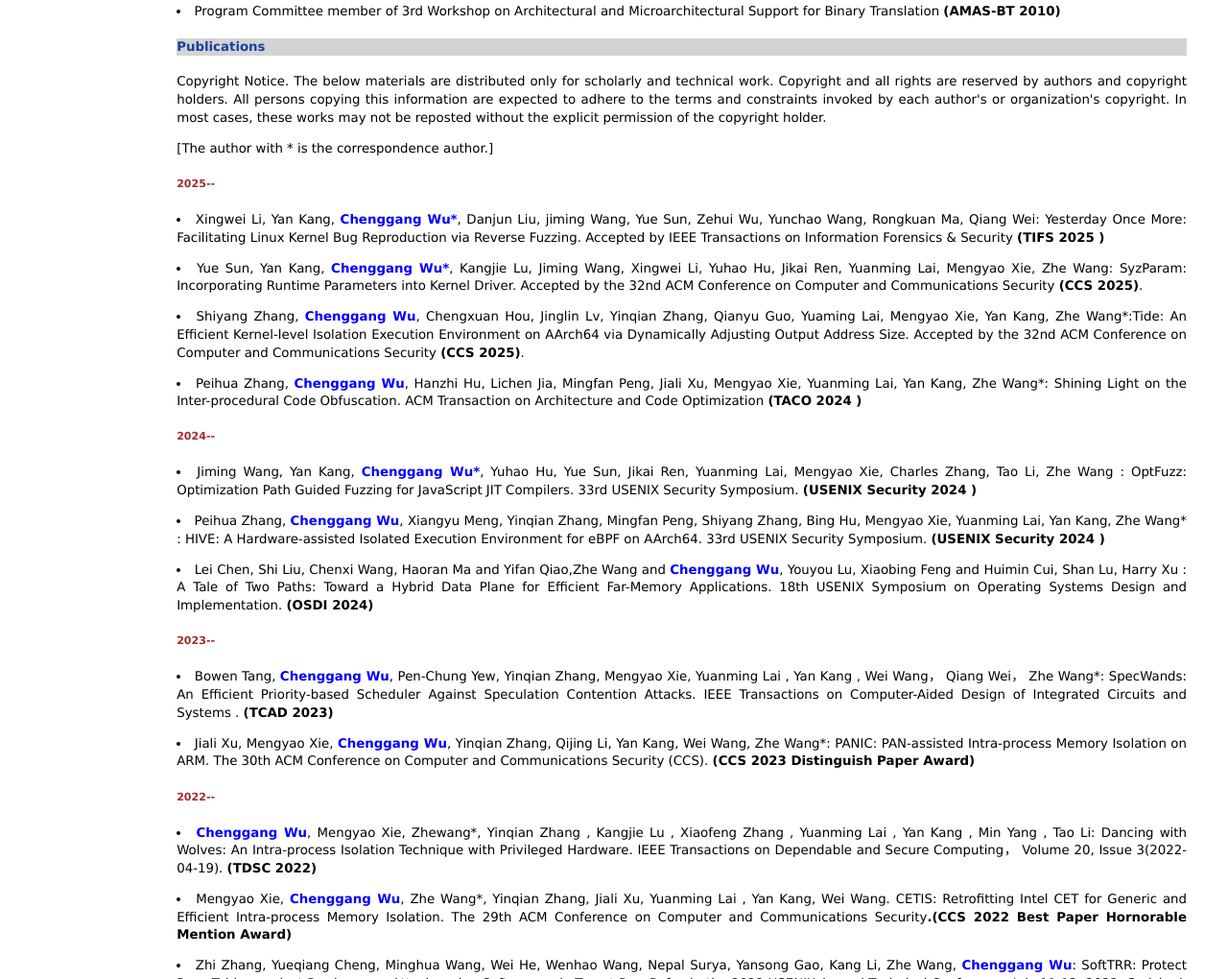
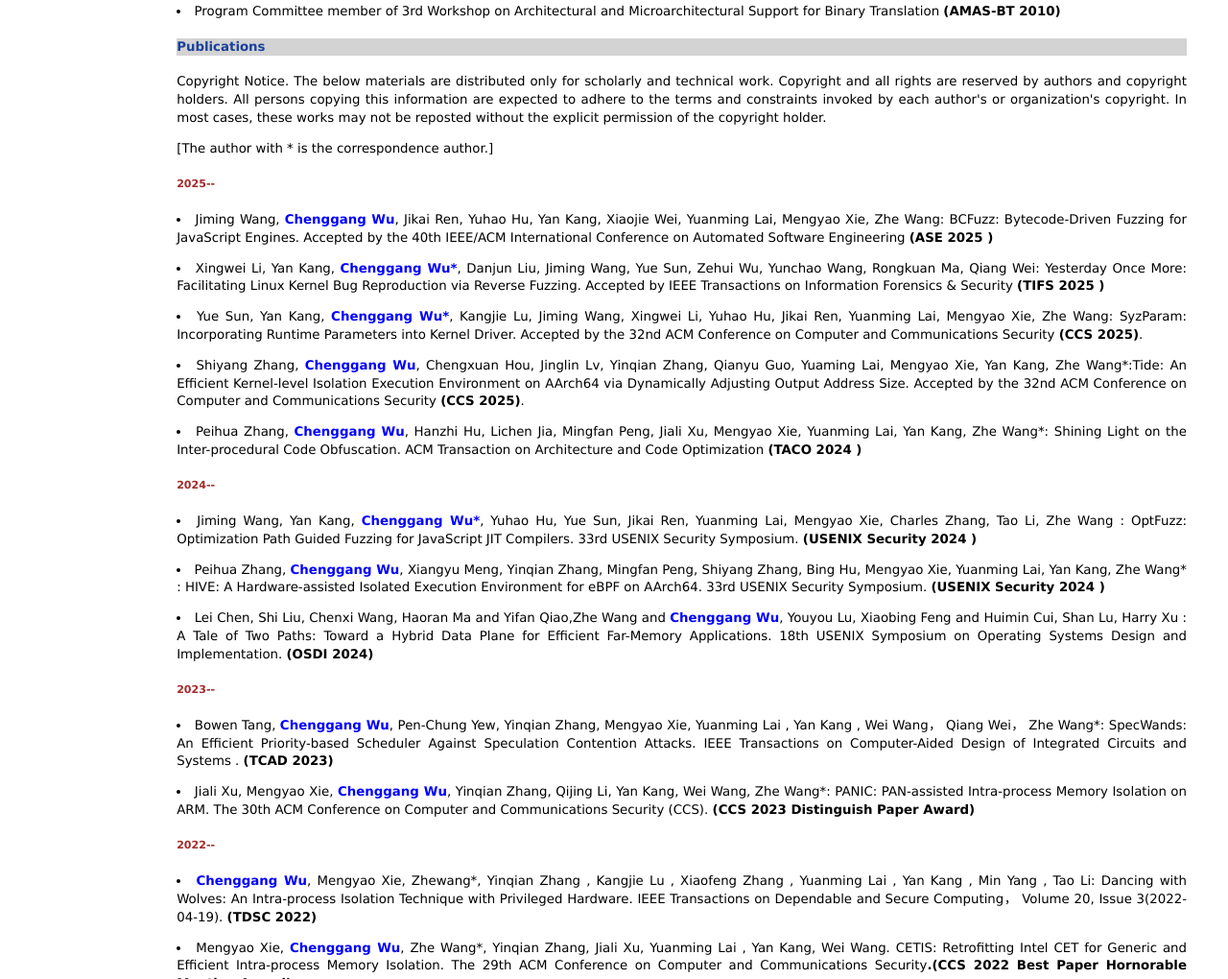
Before and after one commit to wucgus2008/ChenggangWu.github.io, a plain HTML site: page index.html in a window 1280 px wide. Shown: the part 1842-2862 px from the top of the page at 96% size. Drawn offline with Linux system fonts and the light colour scheme.

Commit message:
add ase paper

```diff
--- a/index.html
+++ b/index.html
@@ -180,9 +180,12 @@
 </p>
 <h5><font color="brown">2025--</font> </h5>
 
+<p><li>
+  Jiming Wang, <font color="blue"><strong>Chenggang Wu</strong></font>, Jikai Ren, Yuhao Hu, Yan Kang, Xiaojie Wei, Yuanming Lai, Mengyao Xie, Zhe Wang: BCFuzz: Bytecode-Driven Fuzzing for JavaScript Engines. Accepted by the 40th IEEE/ACM International Conference on Automated Software Engineering  <strong>(ASE 2025 )</strong>
+</p>
 
 <p><li>
-  Xingwei Li, Yan Kang, <font color="blue"><strong>Chenggang Wu*</strong></font>, Danjun Liu, jiming Wang, Yue Sun, Zehui Wu, Yunchao Wang, Rongkuan Ma, Qiang Wei: Yesterday Once More: Facilitating Linux Kernel Bug Reproduction via Reverse Fuzzing. Accepted by IEEE Transactions on Information Forensics & Security <strong>(TIFS 2025 )</strong>
+  Xingwei Li, Yan Kang, <font color="blue"><strong>Chenggang Wu*</strong></font>, Danjun Liu, Jiming Wang, Yue Sun, Zehui Wu, Yunchao Wang, Rongkuan Ma, Qiang Wei: Yesterday Once More: Facilitating Linux Kernel Bug Reproduction via Reverse Fuzzing. Accepted by IEEE Transactions on Information Forensics & Security <strong>(TIFS 2025 )</strong>
 </p>
 
 
```
